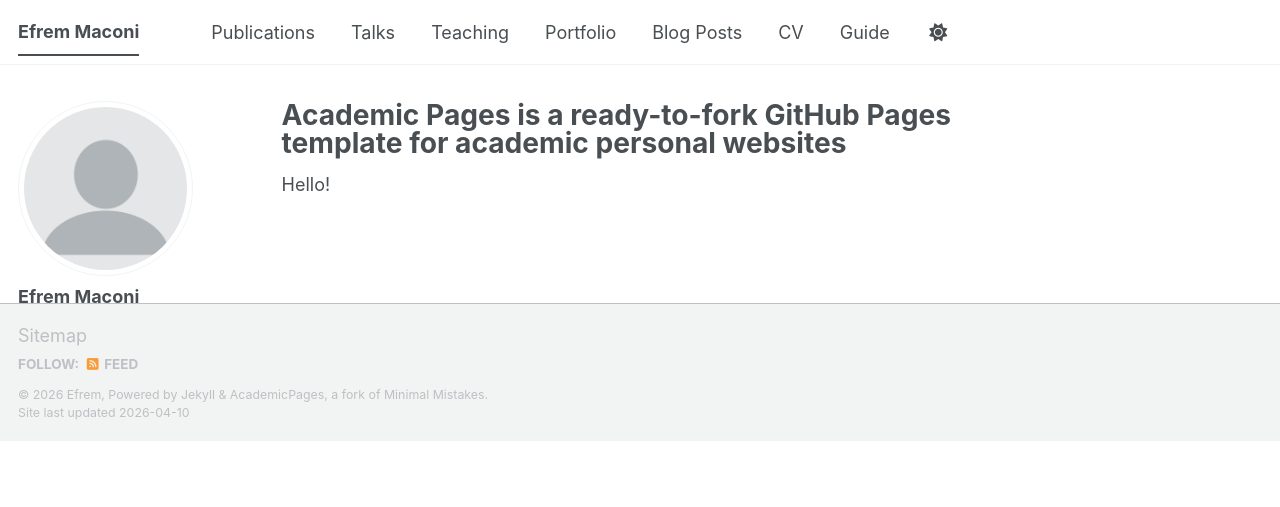
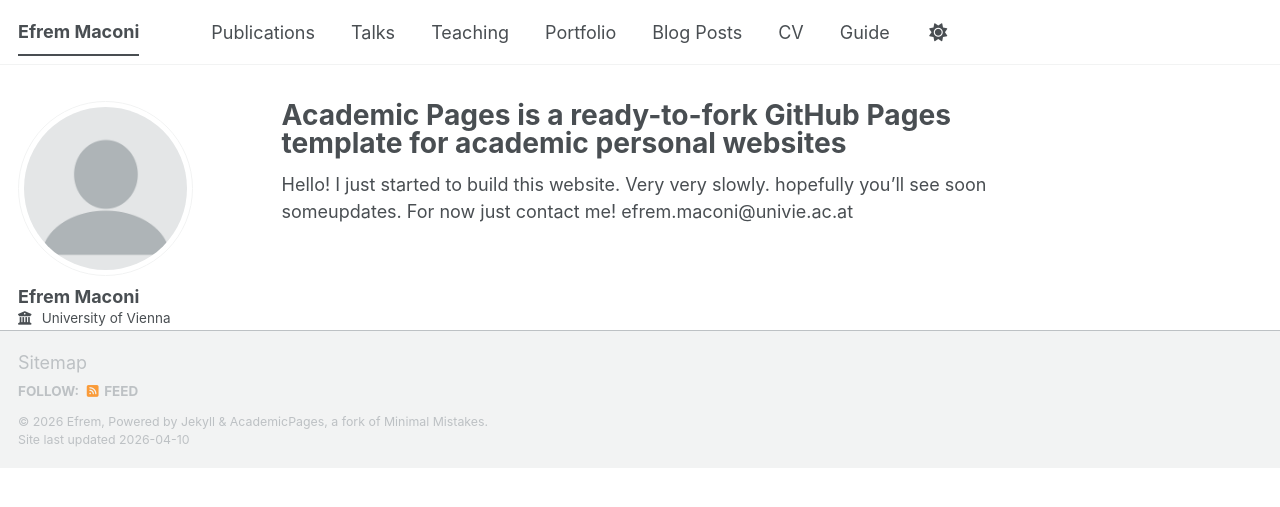
Before and after one commit to EfremMaconi/EfremMaconi.github.io, a Jekyll site: the page built from _pages/about.md, in a window 1280 px wide. Shown: the top 507 px of the page. Built offline with Jekyll 4.4.1, drawn with Linux system fonts in a browser that asks for light colours; some web fonts are replaced; a script bundle is joined from its source files by our own code; library files that are not in the unit come from our copies.

Commit message:
Update about.md

```diff
--- a/_pages/about.md
+++ b/_pages/about.md
@@ -8,3 +8,4 @@
 ---
 
 Hello!
+I just started to build this website. Very very slowly. hopefully you'll see soon someupdates. For now just contact me! efrem.maconi@univie.ac.at
```
